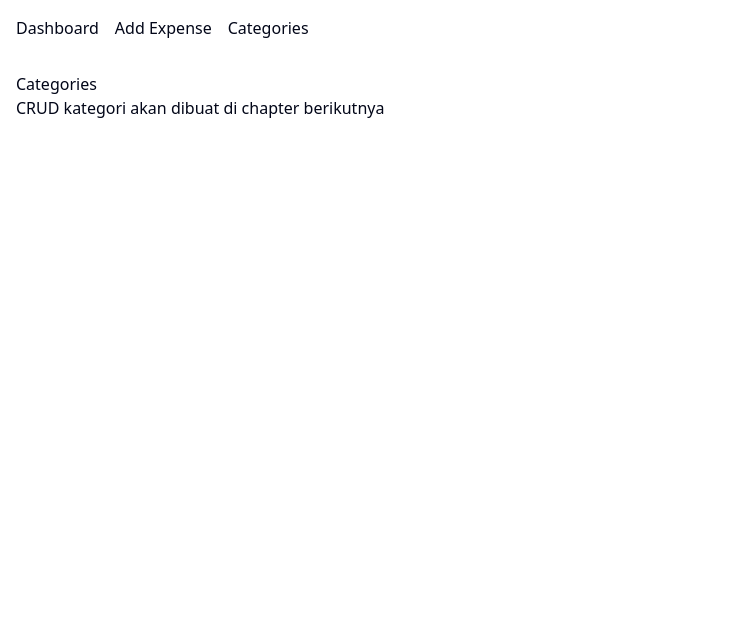
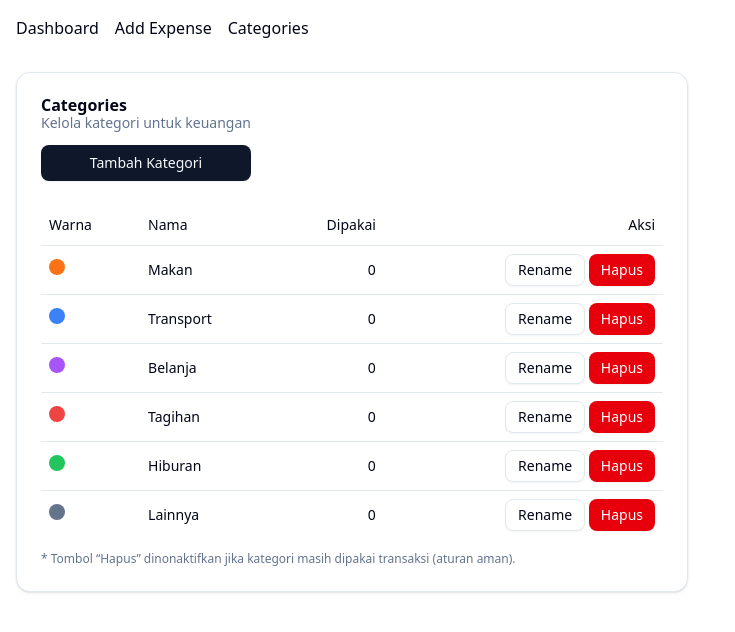
Before and after one commit to r021n/svelte-learn, a SvelteKit app in the folder expense-tracker/: page /categories in a window 1280 px wide. Shown: the top 632 px of the page, without its empty margins (0-735 px from the left). Built offline with nearby package versions, Linux system fonts and the light colour scheme.

Commit message:
feat: implement category management with add, rename, and delete functionality

```diff
--- a/expense-tracker/src/routes/categories/+page.svelte
+++ b/expense-tracker/src/routes/categories/+page.svelte
@@ -1,2 +1,183 @@
-<h1>Categories</h1>
-<p>CRUD kategori akan dibuat di chapter berikutnya</p>
+<script lang="ts">
+	import { getExpenseStore } from '$lib/state/expense-store-context';
+
+	import { Button, buttonVariants } from '$lib/components/ui/button/index';
+	import * as Card from '$lib/components/ui/card/index';
+	import * as Table from '$lib/components/ui/table/index';
+	import * as Dialog from '$lib/components/ui/dialog/index';
+	import * as AlertDialog from '$lib/components/ui/alert-dialog/index';
+	import { Input } from '$lib/components/ui/input/index';
+	import { Label } from '$lib/components/ui/label/index';
+
+	const store = getExpenseStore();
+
+	const usageByCategory = $derived.by(() => {
+		const map: Record<string, number> = {};
+		for (const e of store.expenses) {
+			map[e.categoryId] = (map[e.categoryId] ?? 0) + 1;
+		}
+		return map;
+	});
+
+	let newName = $state('');
+	let newColor = $state('#64748b');
+	let isAddDialogOpen = $state(false);
+
+	let renameId = $state<string | null>(null);
+	let renameName = $state('');
+</script>
+
+<Card.Root class="max-w-2xl">
+	<Card.Header class="flex-row items-start justify-between gap-3">
+		<div>
+			<Card.Title>Categories</Card.Title>
+			<Card.Description>Kelola kategori untuk keuangan</Card.Description>
+		</div>
+
+		<Dialog.Root bind:open={isAddDialogOpen}>
+			<Dialog.Trigger class={buttonVariants({ variant: 'default' })}>
+				Tambah Kategori
+			</Dialog.Trigger>
+
+			<Dialog.Content class="sm:max-w-130">
+				<Dialog.Header>
+					<Dialog.Title>Tambah Kategori</Dialog.Title>
+					<Dialog.Description>Buat kategori baru untuk tracking</Dialog.Description>
+				</Dialog.Header>
+
+				<form
+					class="grid gap-4"
+					onsubmit={(e) => {
+						e.preventDefault();
+						const name = newName.trim();
+						if (!name) return;
+
+						store.addCategory({ name, color: newColor });
+						newName = '';
+						newColor = '#64748b';
+						isAddDialogOpen = false;
+					}}
+				>
+					<div class="grid gap-2">
+						<Label for="cat-name">Nama</Label>
+						<Input id="cat-name" placeholder="contoh: Kopi" bind:value={newName} />
+					</div>
+
+					<div class="grid gap-2">
+						<Label for="cat-color">Warna Kategori (opsional)</Label>
+						<Input id="cat-color" type="color" bind:value={newColor} />
+					</div>
+
+					<div class="flex justify-end">
+						<Button type="submit">Simpan</Button>
+					</div>
+				</form>
+			</Dialog.Content>
+		</Dialog.Root>
+	</Card.Header>
+
+	<Card.Content>
+		<Table.Root>
+			<Table.Header>
+				<Table.Row>
+					<Table.Head>Warna</Table.Head>
+					<Table.Head>Nama</Table.Head>
+					<Table.Head class="text-end">Dipakai</Table.Head>
+					<Table.Head class="text-end">Aksi</Table.Head>
+				</Table.Row>
+			</Table.Header>
+
+			<Table.Body>
+				{#each store.categories as c (c.id)}
+					<Table.Row>
+						<Table.Cell
+							><span
+								class="inline-block h-4 w-4 rounded-full"
+								style={`background:${c.color ?? '#64748b'}`}
+							></span></Table.Cell
+						>
+						<Table.Cell class="font-medium">{c.name}</Table.Cell>
+						<Table.Cell class="text-end">{usageByCategory[c.id] ?? 0}</Table.Cell>
+
+						<Table.Cell class="text-end">
+							<div class="flex-inline gap-2">
+								<Dialog.Root
+									open={renameId === c.id}
+									onOpenChange={(o) => {
+										renameId = o ? c.id : null;
+										renameName = o ? c.name : '';
+									}}
+								>
+									<Dialog.Trigger class={buttonVariants({ variant: 'outline', size: 'sm' })}
+										>Rename</Dialog.Trigger
+									>
+
+									<Dialog.Content class="sm:max-w-130">
+										<Dialog.Header>
+											<Dialog.Title>Rename Kategori</Dialog.Title>
+										</Dialog.Header>
+
+										<form
+											class="grid gap-4"
+											onsubmit={(e) => {
+												e.preventDefault();
+												const name = renameName.trim();
+												if (!name) return;
+												store.renameCategory(c.id, name);
+												renameName = '';
+												renameId = null;
+											}}
+										>
+											<div class="grid gap-2">
+												<Label>Nama Baru</Label>
+												<Input bind:value={renameName} />
+											</div>
+
+											<dir class="grid justify-end gap-2">
+												<Button
+													variant="outline"
+													type="button"
+													onclick={() => {
+														renameId = null;
+													}}>Batal</Button
+												>
+												<Button type="submit">Simpan</Button>
+											</dir>
+										</form>
+									</Dialog.Content>
+								</Dialog.Root>
+
+								<AlertDialog.Root>
+									<AlertDialog.Trigger
+										class={buttonVariants({ variant: 'destructive', size: 'sm' })}
+										disabled={(usageByCategory[c.id] ?? 0) > 0}>Hapus</AlertDialog.Trigger
+									>
+
+									<AlertDialog.Content>
+										<AlertDialog.Header>
+											<AlertDialog.Title>Hapus Kategori "{c.name}"?</AlertDialog.Title>
+											<AlertDialog.Description
+												>Kategori yang masih dipakai transaksi sebaiknya tidak dihapus</AlertDialog.Description
+											>
+										</AlertDialog.Header>
+
+										<AlertDialog.Footer>
+											<AlertDialog.Cancel>Batal</AlertDialog.Cancel>
+											<AlertDialog.Action onclick={() => store.deleteCategory(c.id)}
+												>Hapus</AlertDialog.Action
+											>
+										</AlertDialog.Footer>
+									</AlertDialog.Content>
+								</AlertDialog.Root>
+							</div>
+						</Table.Cell>
+					</Table.Row>
+				{/each}
+			</Table.Body>
+		</Table.Root>
+
+		<p class="mt-3 text-xs text-muted-foreground">
+			* Tombol “Hapus” dinonaktifkan jika kategori masih dipakai transaksi (aturan aman).
+		</p>
+	</Card.Content>
+</Card.Root>
```
